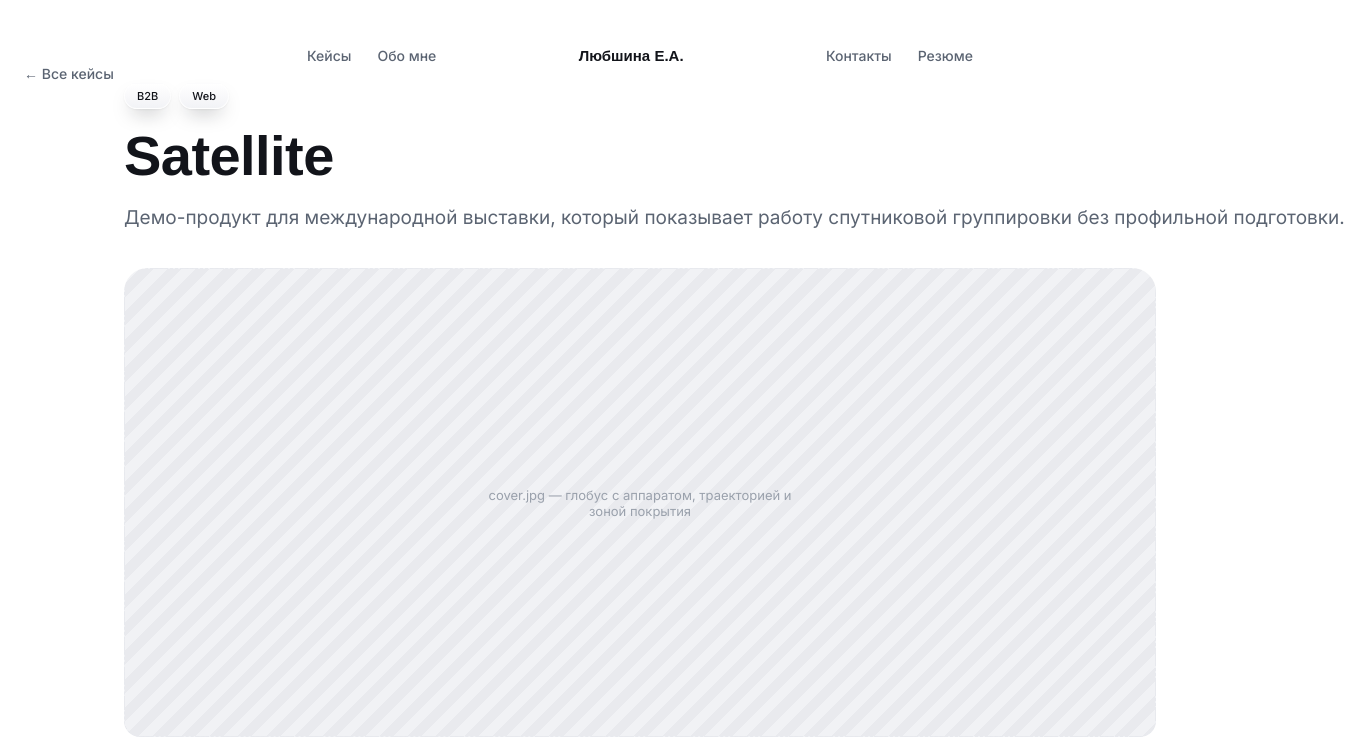
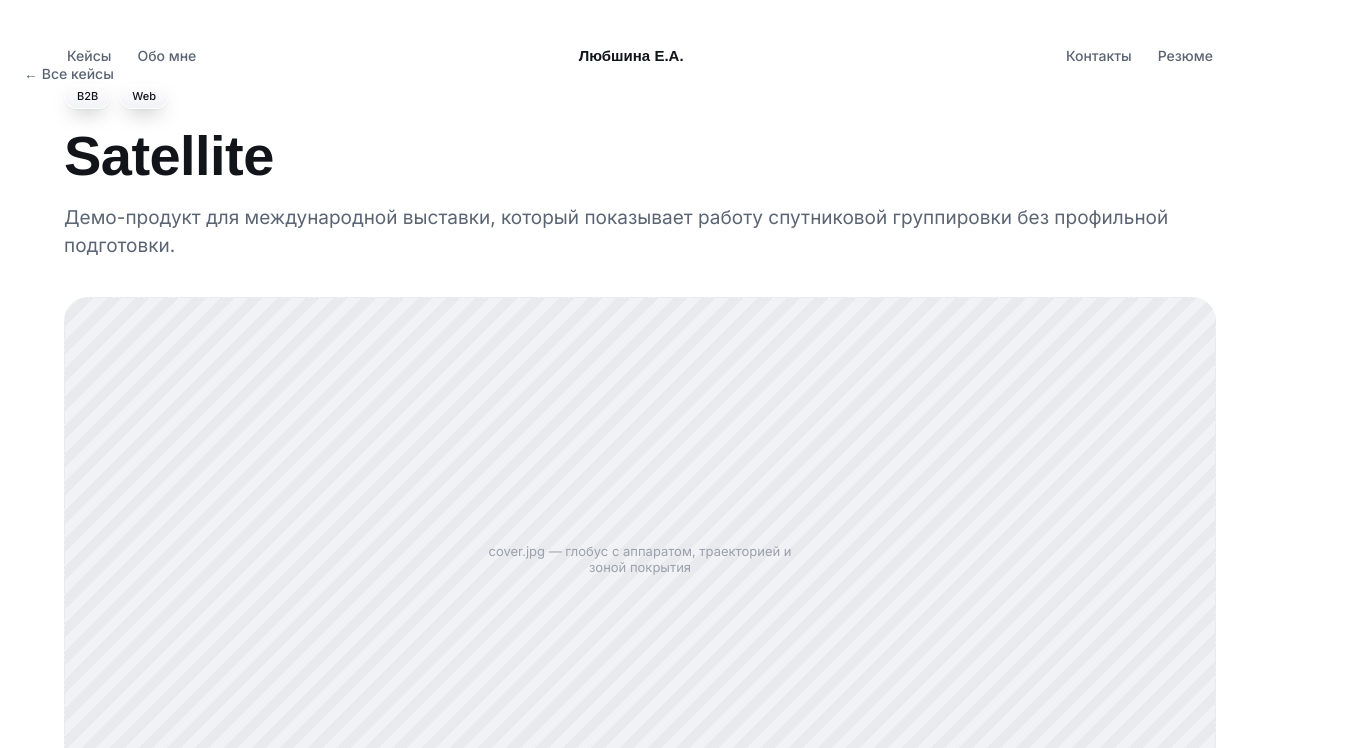
Before and after one commit to elizavetalubshina-cyber/site-portfolio, a website built with Vite: page cases/satellite.html in a window 1280 px wide. Shown: the top 748 px of the page, 1345 px wide, since content can reach past the window. Built offline with nearby package versions, Linux system fonts and the light colour scheme; a web font is replaced by a local one.

Commit message:
Widen header to 1200px, add pill hover on nav links
Container/nav max-width bumped from 720/1080px to match the rest of the
layout; nav link hover swaps the blue-link color for a subtle pill
background to fit the site's rounded, monochrome-first style.

Co-Authored-By: Claude Sonnet 5 <noreply@anthropic.com>

```diff
--- a/src/case.css
+++ b/src/case.css
@@ -18,7 +18,7 @@
 
 .case-hero {
   margin-top: 20px;
-  padding: 48px 0 40px;
+  padding: 48px 24px 40px;
 }
 
 .case-hero__tags {
@@ -36,7 +36,6 @@
 
 .case-hero__subtitle {
   margin: 18px 0 0;
-  white-space: nowrap;
   font-size: 19px;
   line-height: 1.5;
   color: var(--text-secondary);
@@ -436,5 +435,4 @@ kbd {
   .short__refs { flex-direction: column; }
   .related__grid { grid-template-columns: 1fr; }
   .short__stats { grid-template-columns: 1fr; }
-  .case-hero__subtitle { white-space: normal; }
 }
--- a/src/style.css
+++ b/src/style.css
@@ -12,7 +12,7 @@
   --radius-lg: 24px;
   --radius-md: 16px;
   --radius-sm: 10px;
-  --container-width: 1080px;
+  --container-width: 1200px;
   --font-display: 'Unbounded', sans-serif;
   --font-body: 'Inter', sans-serif;
 }
@@ -58,7 +58,7 @@ h1, h2, h3 {
   align-items: center;
   justify-content: space-between;
   gap: 24px;
-  max-width: 720px;
+  max-width: 1200px;
   margin: 0 auto;
   padding: 14px 26px;
   border-radius: 999px;
@@ -107,8 +107,15 @@ h1, h2, h3 {
   font-size: 14px;
   font-weight: 500;
   white-space: nowrap;
+  padding: 6px 14px;
+  margin: -6px -14px;
+  border-radius: 999px;
+  transition: background-color 0.2s ease, color 0.2s ease;
 }
-.nav__links a:hover { color: var(--blue); }
+.nav__links a:hover {
+  color: var(--text);
+  background: rgba(18, 20, 26, 0.06);
+}
 
 /* ---------- Hero ---------- */
 
```
